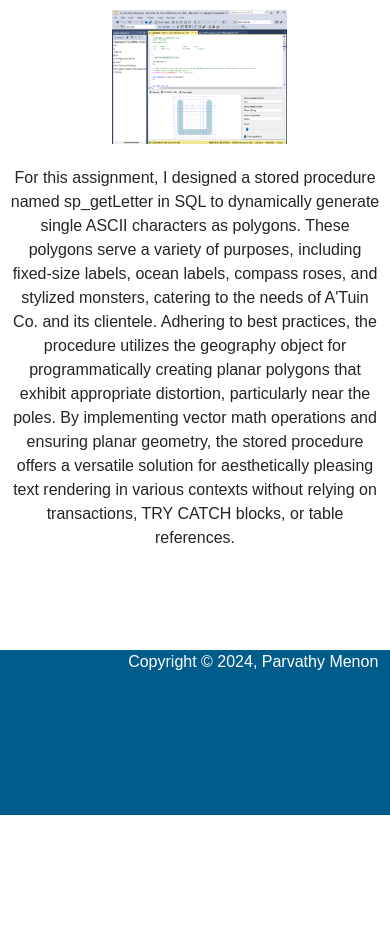
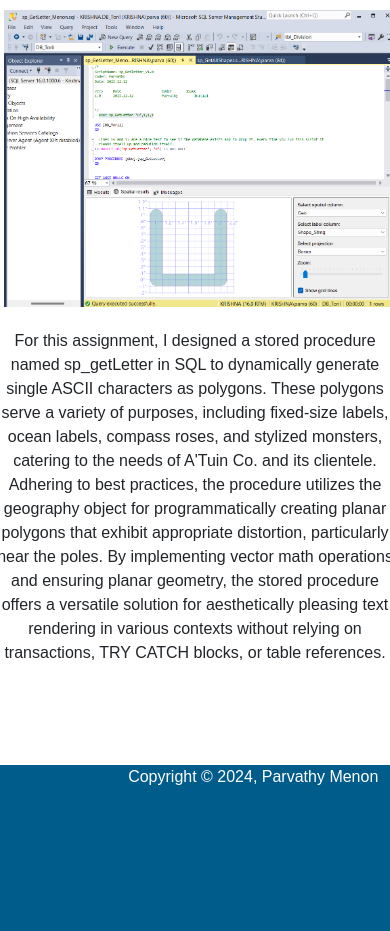
Before and after one commit to parvathyhydro/GIS_Portfolio, a plain HTML site: page SQL.html in a window 390 px wide. Shown: the part 522-1453 px from the top of the page. Before the commit the page ends 1337 px from the top, so only its background shows below. Drawn offline with nearby package versions, Linux system fonts and the light colour scheme.

Commit message:
Update style.css

```diff
--- a/Style/style.css
+++ b/Style/style.css
@@ -626,7 +626,7 @@ justify-content: center; /* Center items horizontally */
     margin-left: 25vw;
 
   }
-  .mapPage {
-    width:100%;
+  .map-img {
+    width:100vw;
   }
 }
```
